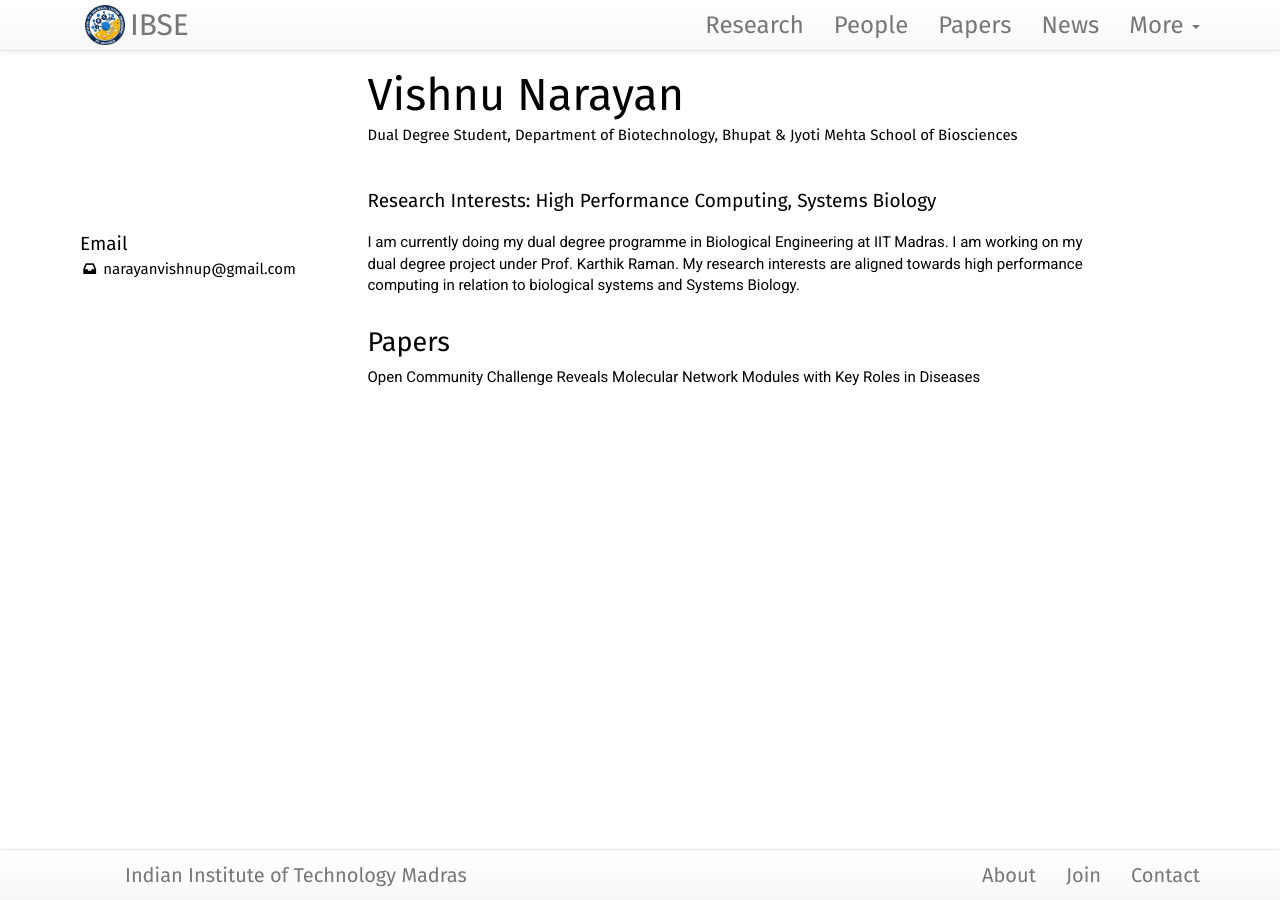
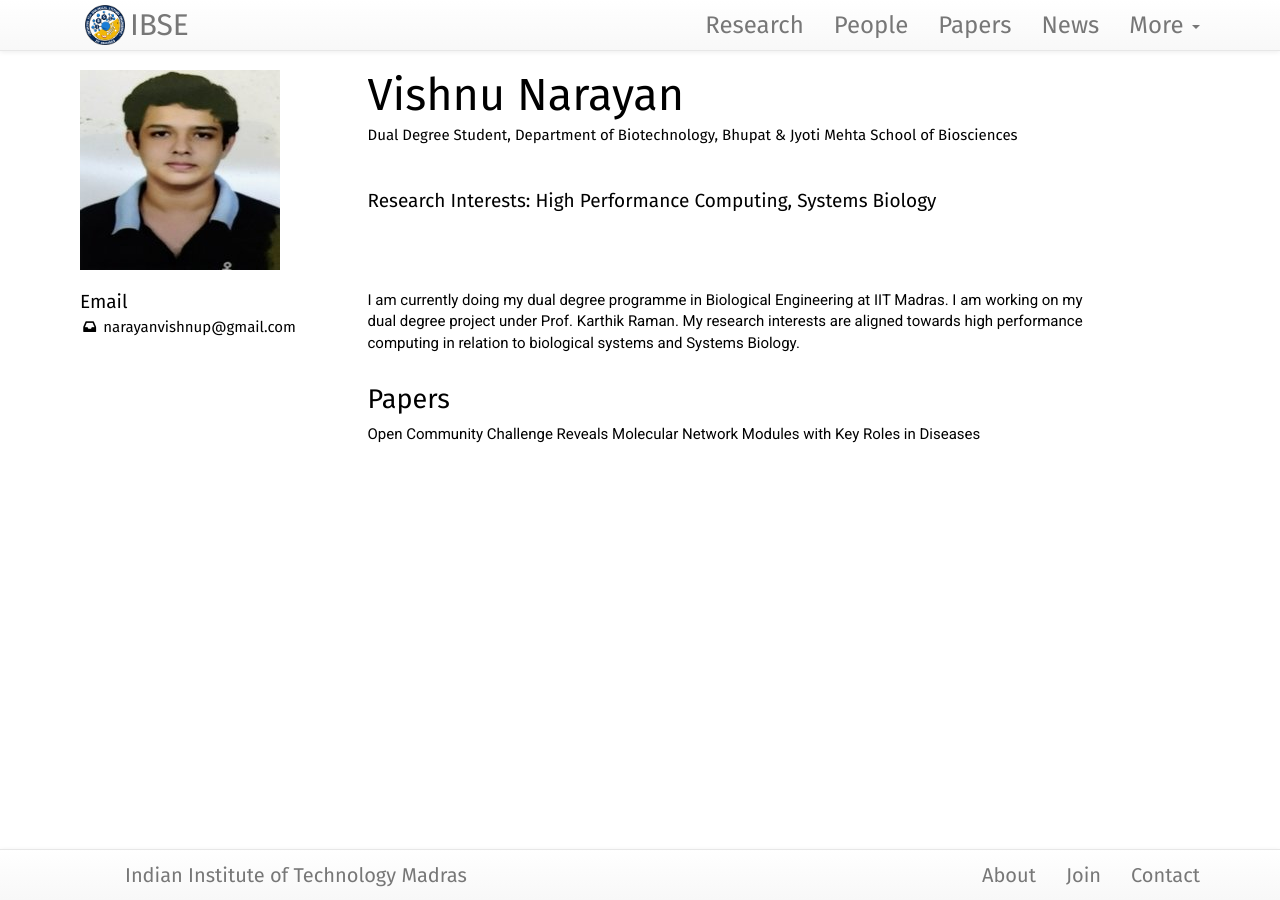
Before and after one commit to philge/ibse-iitm.github.io, a Jekyll site: the page built from team/_posts/2017-09-04-Vishnu-Narayan.md, in a window 1280 px wide. Built offline with Jekyll 4.4.1, drawn with Linux system fonts in a browser that asks for light colours; nearby versions of some CDN libraries.

Commit message:
Update 2017-09-04-Vishnu-Narayan.md

```diff
--- a/team/_posts/2017-09-04-Vishnu-Narayan.md
+++ b/team/_posts/2017-09-04-Vishnu-Narayan.md
@@ -7,7 +7,7 @@ nickname:
 handle:
 email: narayanvishnup@gmail.com
 interests: High Performance Computing, Systems Biology
-image:
+image: /assets/images/people/vishnu.jpg
 github:
 twitter:
 alum: false
```
